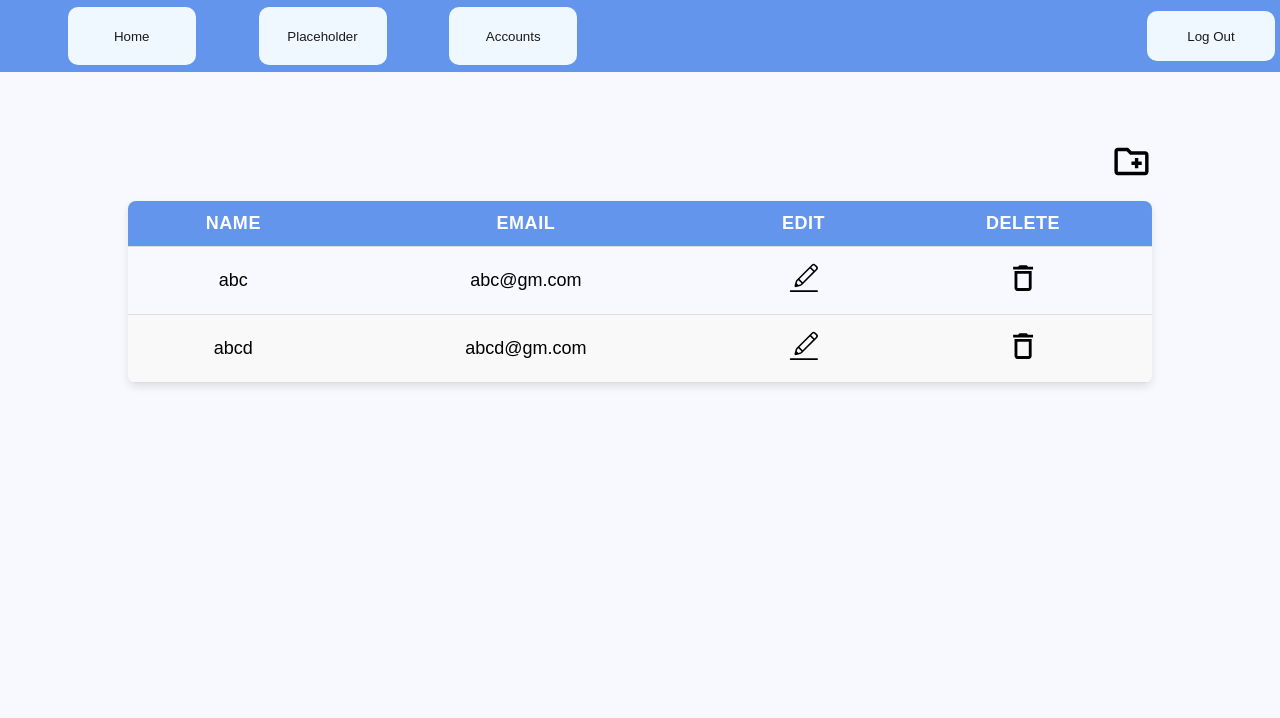
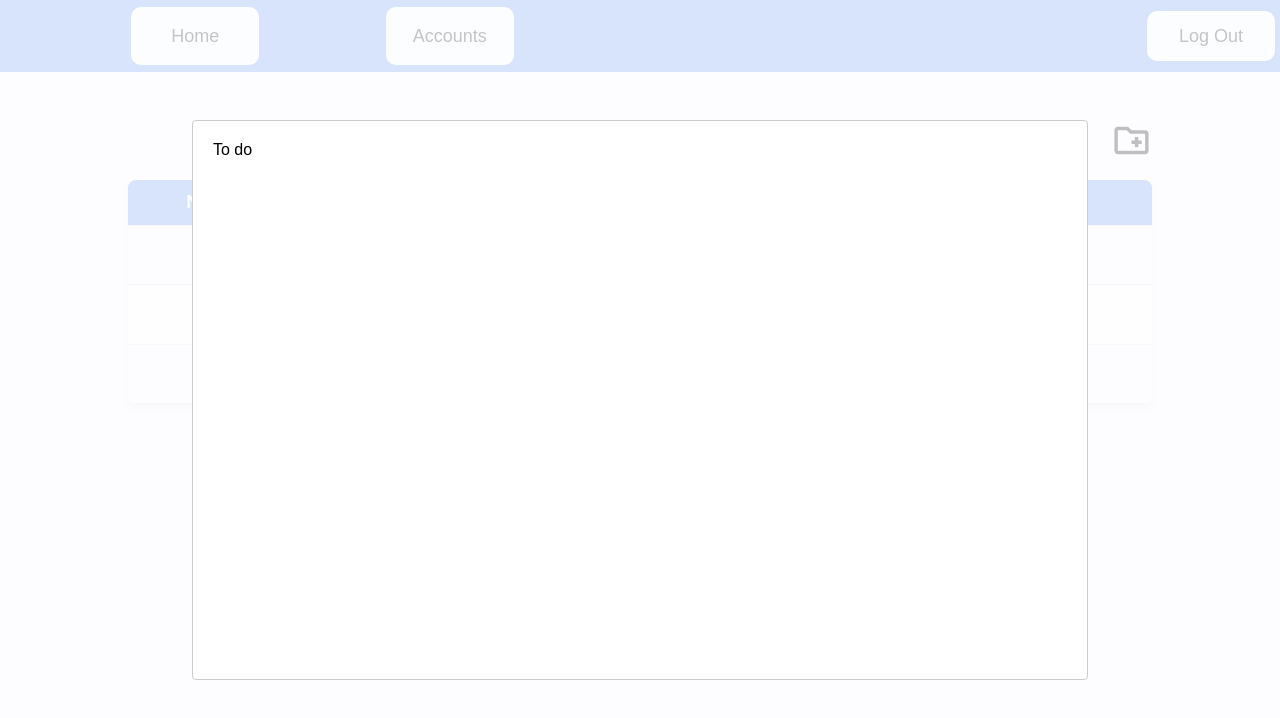
Before and after one commit to The-Ashram/Attendance_Taking_FE, a Next.js app: page /admin/account in a window 1280 px wide. Both pictures are taken after a click on the icon 1131 px from the left and 161 px from the top of the page. Shown: the top 718 px of the page. Built offline with nearby package versions, Linux system fonts and the light colour scheme.

Commit message:
added modals for functions on admin accounts page and remove code that is not needed

```diff
--- /dev/null
+++ b/src/app/admin/account/Row.tsx
@@ -0,0 +1,54 @@
+import {CiEdit} from "react-icons/ci";
+import {MdDeleteOutline} from "react-icons/md";
+import {useState} from "react";
+import EditModalContents from "@/app/admin/account/modals/EditModalContents";
+import Modal from "react-modal";
+import DeleteModalContents from "./modals/DeleteModalContents";
+import CreateModalContents from "./modals/CreateModalContents";
+
+interface Props {
+    row: any
+}
+
+const customStyles = {
+    content: {
+        top: '50%',
+        left: '50%',
+        right: 'auto',
+        bottom: 'auto',
+        marginRight: '-50%',
+        transform: 'translate(-50%, -50%)',
+        height: '70%',
+        width: '70%',
+    },
+};
+
+export default function Row({row}: Props) {
+    const [editVisible, setEditVisible] = useState(false)
+    const [deleteVisible, setDeleteVisible] = useState(false)
+
+
+    function modalHandler() {
+        setEditVisible(false);
+        setDeleteVisible(false);
+    }
+
+   return  (<>
+           <Modal isOpen={editVisible || deleteVisible} onRequestClose={() => modalHandler()} style={customStyles}>
+               <EditModalContents visible={editVisible}/>
+               <DeleteModalContents visible={deleteVisible}/>
+           </Modal>
+       <tr>
+    <td>{row.name}</td>
+    <td>{row.email}</td>
+    <td>{row.role}</td>
+    <td>
+        <CiEdit onClick={() => setEditVisible(true)} style={{width: "25%", height: "25%"}}/>
+    </td>
+    <td>
+        <MdDeleteOutline onClick={() => setDeleteVisible(true)} style={{width: "15%", height: "15%"}}/>
+    </td>
+</tr>
+   </>
+   )
+}
--- /dev/null
+++ b/src/app/admin/account/modals/CreateModalContents.tsx
@@ -0,0 +1,9 @@
+interface CreateProps {
+    visible: boolean
+}
+
+export default function CreateMoalContents({visible}: CreateProps) {
+    return (<>
+        {visible && <p>To do</p>}
+    </>)
+}
--- /dev/null
+++ b/src/app/admin/account/modals/DeleteModalContents.tsx
@@ -0,0 +1,9 @@
+interface DeleteProps {
+    visible: boolean
+}
+
+export default function DeleteMoalContents({visible}: DeleteProps) {
+    return (<>
+        {visible && <p>To do</p>}
+    </>)
+}
--- /dev/null
+++ b/src/app/admin/account/modals/EditModalContents.tsx
@@ -0,0 +1,10 @@
+
+interface EditProps {
+    visible: boolean
+}
+
+export default function EditMoalContents({visible}: EditProps) {
+    return (<>
+        {visible && <p>To do</p>}
+    </>)
+}
--- a/src/app/admin/account/page.tsx
+++ b/src/app/admin/account/page.tsx
@@ -2,50 +2,74 @@
 
 import Header from "../components/Header"
 import {CreateContainer, Wrapper} from "@/app/admin/account/styled";
-import {CiEdit} from "react-icons/ci";
-import {MdOutlineCreateNewFolder, MdDeleteOutline} from "react-icons/md";
+import {MdOutlineCreateNewFolder} from "react-icons/md";
 import {Table} from "@/app/admin/components/Table/styled";
+import {useState} from "react";
+import Modal from "react-modal";
+import Row from "./Row";
+import CreateModalContents from "@/app/admin/account/modals/CreateModalContents";
 
 
 const data = [
     {
         name: 'abc',
-        email: 'abc@gm.com'
+        email: 'abc@gm.com',
+        role: 'resident'
     },
     {
         name: 'abcd',
-        email: 'abcd@gm.com'
+        email: 'abcd@gm.com',
+        role: 'resident'
+    },
+    {
+        name: 'dcba',
+        email: 'abcd@gm.com',
+        role: 'admin'
     }
 ]
 
+const customStyles = {
+    content: {
+        top: '50%',
+        left: '50%',
+        right: 'auto',
+        bottom: 'auto',
+        marginRight: '-50%',
+        transform: 'translate(-50%, -50%)',
+        height: '70%',
+        width: '70%',
+    },
+};
+
 export default function Account() {
+    const [createVisible, setCreateVisible] = useState(false)
+    function modalHandler() {
+        setCreateVisible(false)
+    }
+
     return <>
+        <Modal isOpen={createVisible} onRequestClose={() => modalHandler()} style={customStyles}>
+            <CreateModalContents visible={createVisible}/>
+        </Modal>
         <Header/>
         <Wrapper>
             <CreateContainer>
-                <MdOutlineCreateNewFolder style={{width: "4%", height: "max-content"}}/>
+                <MdOutlineCreateNewFolder onClick={() => setCreateVisible(true)} style={{width: "4%", height: "max-content"}}/>
             </CreateContainer>
             <Table>
                 <thead>
                 <tr>
                     <th>Name</th>
                     <th>Email</th>
+                    <th>Role</th>
                     <th>Edit</th>
                     <th>Delete</th>
                 </tr>
                 </thead>
                 <tbody>
+
                 {data.map((row, index) => (
-                    <tr key={index}>
-                        <td>{row.name}</td>
-                        <td>{row.email}</td>
-                        <td>
-                            <CiEdit style={{width: "25%", height: "25%"}}/>
-                        </td>
-                        <td>
-                            <MdDeleteOutline style={{width: "15%", height: "15%"}}/>
-                        </td>
-                    </tr>
+                    <Row key={index} row={row}/>
                 ))}
                 </tbody>
             </Table>
--- /dev/null
+++ b/src/app/admin/components/Dashboard/Row.tsx
@@ -0,0 +1,13 @@
+
+interface Props {
+    row: any,
+    inModal: boolean
+}
+
+export default function Row({row, inModal}: Props) {
+    return  <tr >
+        <td>{row.name}</td>
+        <td>{row.checkout}</td>
+        {!inModal && <td>{row.reason}</td>}
+    </tr>
+}
--- a/src/app/admin/components/Dashboard/index.tsx
+++ b/src/app/admin/components/Dashboard/index.tsx
@@ -27,17 +27,17 @@ export default function Dashboard() {
 
     return (
         <Container>
-            <Modal isOpen={openModal} onRequestClose={() => modalHandler(false)} style={customStyles}>
+            <Modal isOpen={openModal} onRequestClose={() => modalHandler(false)} style={customStyles} ariaHideApp={false}>
                 <ModalContents inModal={inModal}/>
             </Modal>
             <Wrapper>
                 <StatsBlock onClick={() => modalHandler(false)}>
                     <label style={{fontSize: "25px"}}>Residents Out</label>
-                    <label style={{fontSize: "40px"}}>15</label>
+                    <label style={{fontSize: "40px"}}>3</label>
                 </StatsBlock>
                 <StatsBlock onClick={() => modalHandler(true)}>
                     <label style={{fontSize: "25px"}}>Residents In</label>
-                    <label style={{fontSize: "40px"}}>5</label>
+                    <label style={{fontSize: "40px"}}>3</label>
                 </StatsBlock>
             </Wrapper>
         </Container>
--- a/src/app/admin/components/Header/index.tsx
+++ b/src/app/admin/components/Header/index.tsx
@@ -21,7 +21,7 @@ export default function Header() {
         <Wrapper>
             <ButtonsWrapper>
                 {isHome ? null : <Button onClick={HomeHandler}>Home</Button>}
-                <Button>Placeholder</Button>
+                {/*<Button>Placeholder</Button>*/}
                 <Button onClick={AccountHandler}>Accounts</Button>
             </ButtonsWrapper>
             <div style={{width: "300px"}}/>
--- a/src/app/admin/components/Header/styled.ts
+++ b/src/app/admin/components/Header/styled.ts
@@ -25,6 +25,7 @@ export const Button = styled.button`
     border: aliceblue;
     color: #1a1a1a;
     border-radius: 10px;
+    font-size: 18px;
 
     &:hover {
         background: lightcoral;
```
Also changed, not shown: src/app/admin/components/Dashboard/ModalContents.tsx (+2 -5 lines).
